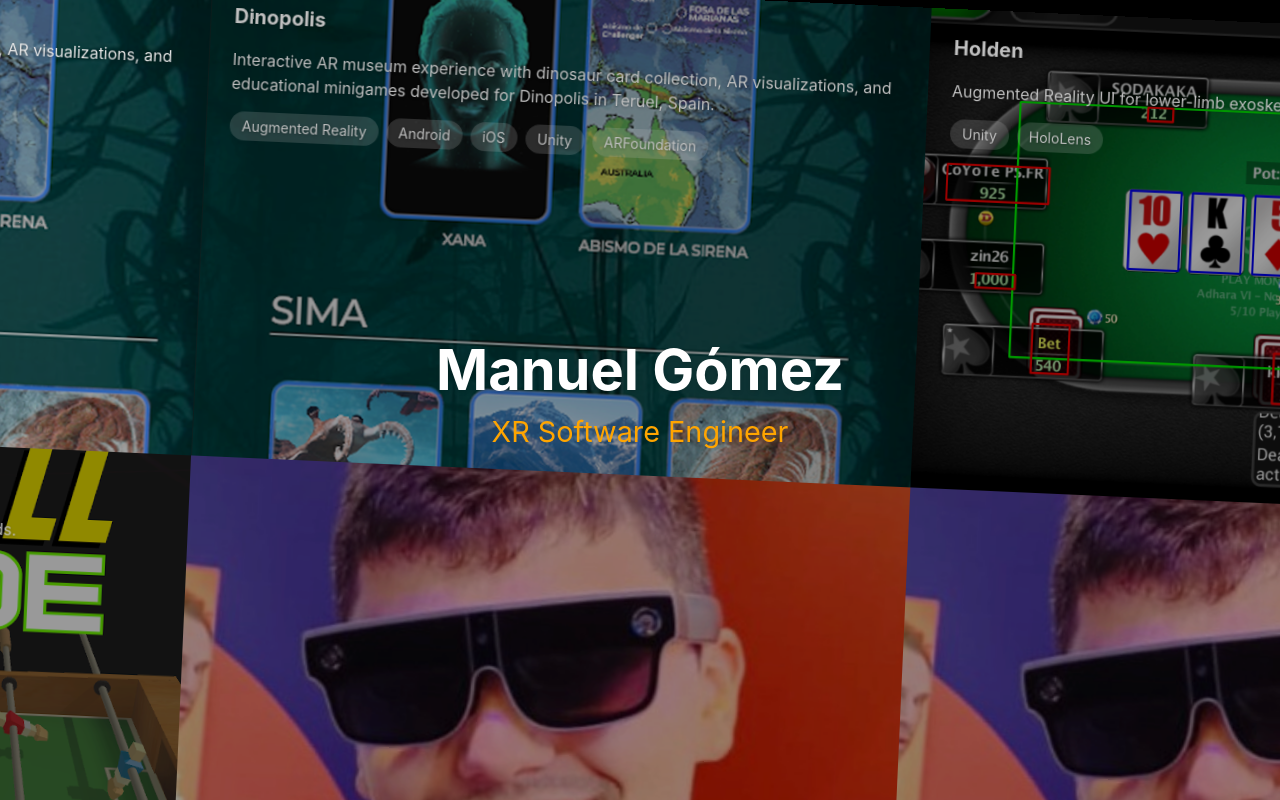
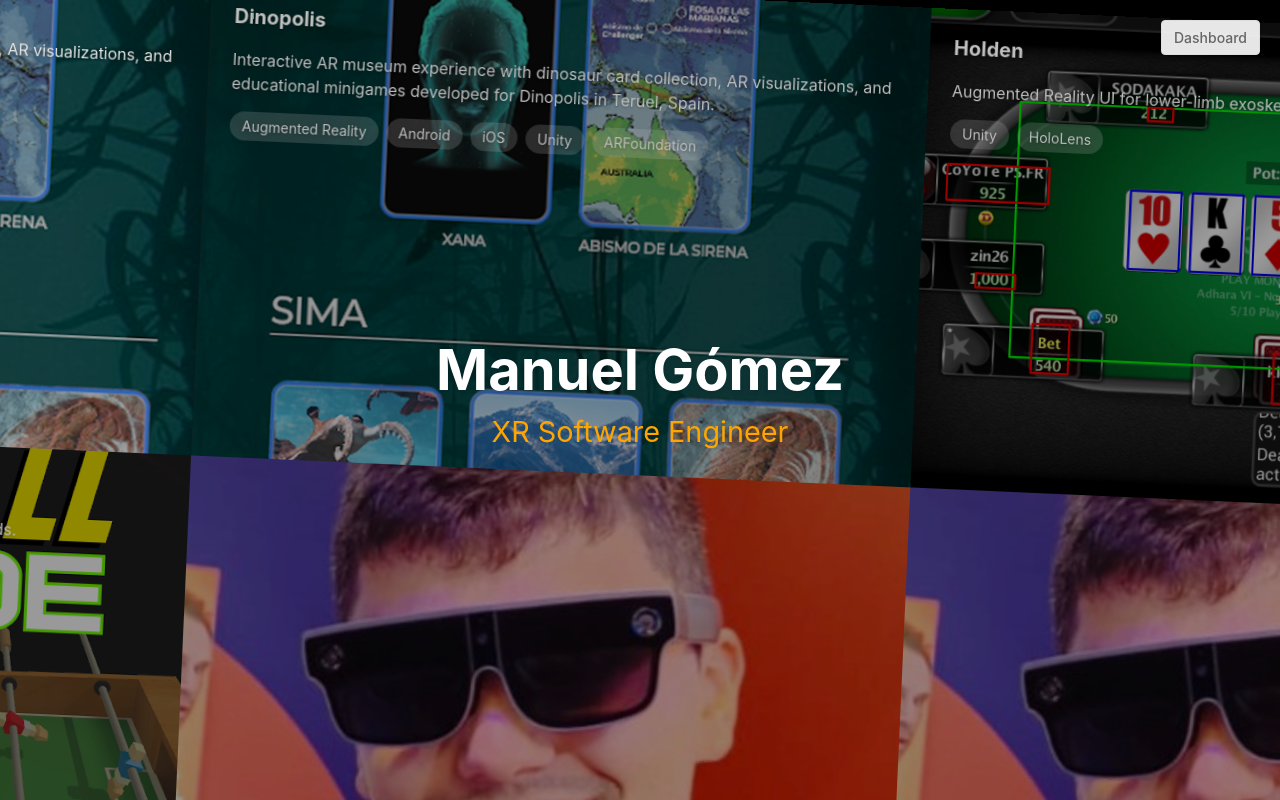
Before and after one commit to manugomez95/manueljgomez.com, a React (Vite) app: page / in a window 1280 px wide. Built offline with nearby package versions, Linux system fonts and the light colour scheme.

Commit message:
Add link

```diff
--- a/src/App.jsx
+++ b/src/App.jsx
@@ -52,6 +52,24 @@ function CVPage() {
   return (
     <div className={`cv-container ${isOrganized ? 'organized' : ''}`}>
       {!isOrganized && <BackgroundGrid projects={cvData.projects} />}
+      <Link
+        to="/dashboard"
+        style={{
+          position: 'fixed',
+          top: '20px',
+          right: '20px',
+          padding: '6px 12px',
+          color: '#666',
+          textDecoration: 'none',
+          fontSize: '14px',
+          border: '1px solid #ddd',
+          borderRadius: '4px',
+          backgroundColor: 'rgba(255, 255, 255, 0.9)',
+          zIndex: 1000
+        }}
+      >
+        Dashboard
+      </Link>
       <div className="name-center" onClick={toggleOrganize}>
         <h1>{cvData.personalInfo.name}</h1>
         <h2>{cvData.personalInfo.title}</h2>
--- a/src/components/MetabaseDashboard.jsx
+++ b/src/components/MetabaseDashboard.jsx
@@ -1,5 +1,6 @@
 import { useEffect, useState } from 'react';
 import encode from 'jwt-encode';
+import { Link } from 'react-router-dom';
 
 const METABASE_SITE_URL = "http://localhost:3000";
 const METABASE_SECRET_KEY = "8ca98fde498e8ff4e449f30d8afc0e9aa9c4fa692541c316485ca391c92930a5";
@@ -20,6 +21,25 @@ export function MetabaseDashboard() {
   }, []);
 
   return (
+    <>
+      <Link
+        to="/"
+        style={{
+          position: 'fixed',
+          top: '20px',
+          left: '20px',
+          padding: '6px 12px',
+          color: '#666',
+          textDecoration: 'none',
+          fontSize: '14px',
+          border: '1px solid #ddd',
+          borderRadius: '4px',
+          backgroundColor: 'rgba(255, 255, 255, 0.9)',
+          zIndex: 1000
+        }}
+      >
+        ← Back to CV
+      </Link>
       <div style={{
         position: 'fixed',
         top: 0,
@@ -46,5 +66,6 @@ export function MetabaseDashboard() {
           />
         )}
       </div>
+    </>
   );
 }
```
Lines whose indentation alone changed are shown as unchanged.
